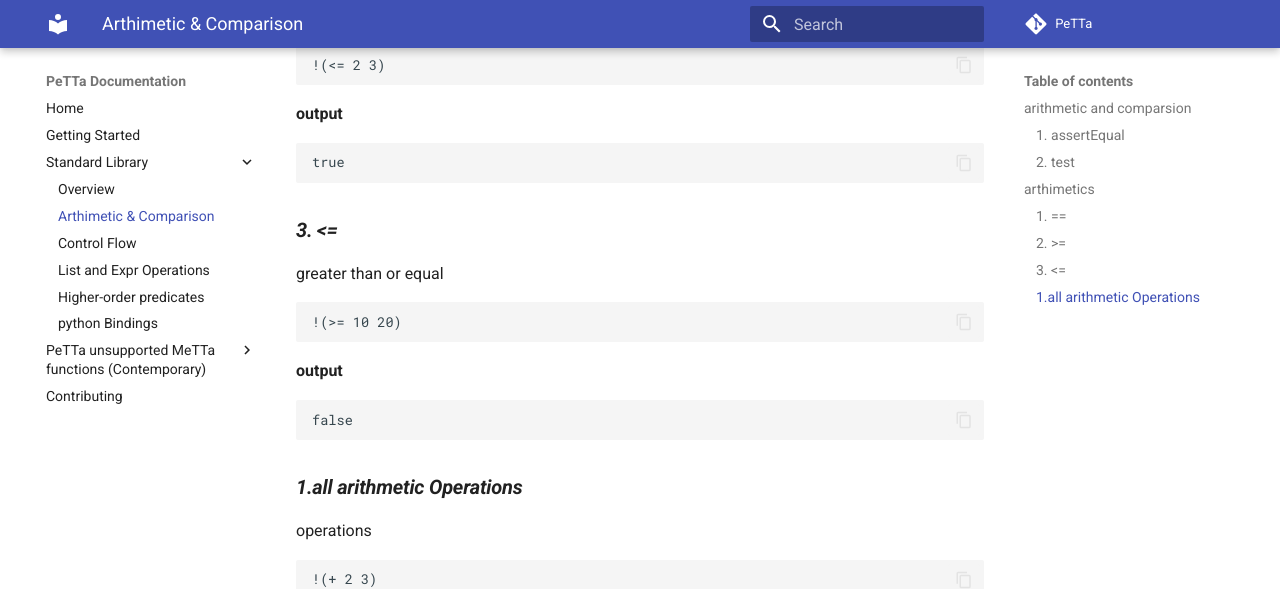
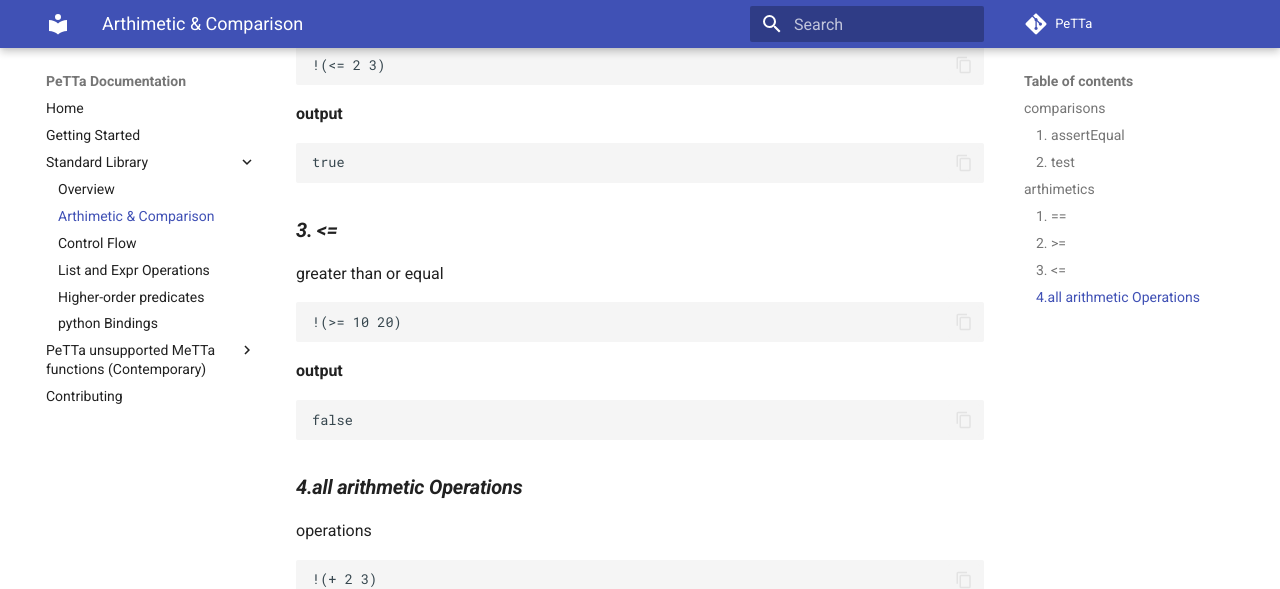
Before and after one commit to yabuz87/PeTTa_docs, an MkDocs documentation site: the page built from docs/standard-library/arithmetic.md, in a window 1280 px wide and 900 px high, scrolled down 1293 px. Shown: the top 589 px of the window. Built offline with MkDocs 1.6.1 and Material for MkDocs 9.7.7, drawn with Linux system fonts in a browser that asks for light colours; comment, search, counter and statistics services are not loaded; some of the changed text lies outside the part shown.

Commit message:
minor change

````diff
--- a/docs/standard-library/arithmetic.md
+++ b/docs/standard-library/arithmetic.md
@@ -1,4 +1,4 @@
-## arithmetic and comparsion
+## comparisons
 
 ### ***1. assertEqual***
  Compares (sets of) results of evaluation of two expressions.
@@ -64,7 +64,7 @@
 ```metta
 false
 ```
-### ***1.all arithmetic Operations***
+### ***4.all arithmetic Operations***
 operations
 ```metta
 !(+ 2 3)
````
Also changed, not shown: docs/not-working/list.md (+2 -2 lines).
